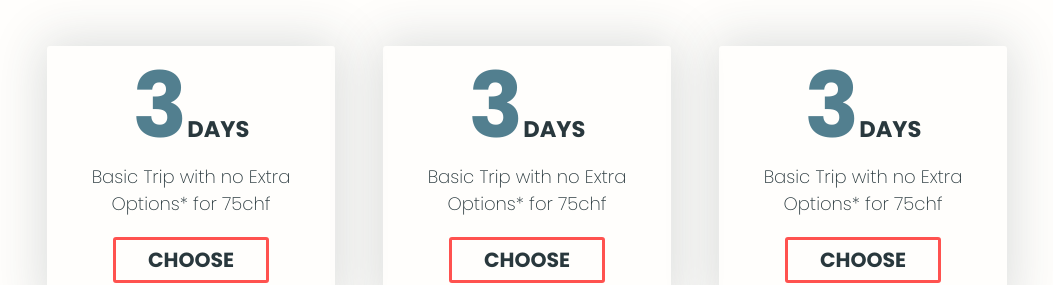
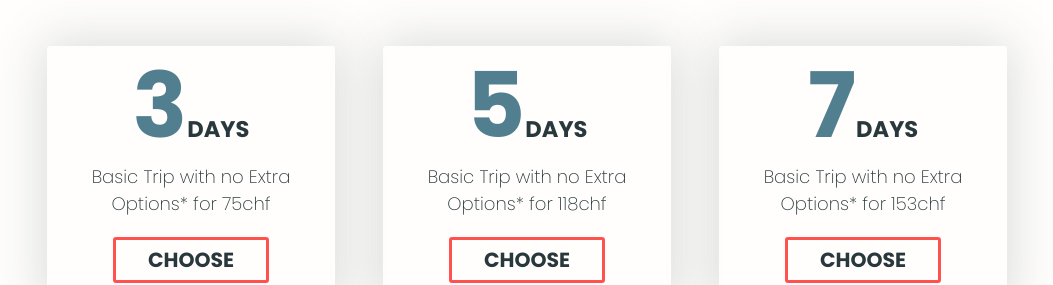
Before and after one commit to daduckster/online-vacation-shop_react, a React (Create React App) app: page /home in a window 1280 px wide. Shown: the part 1136-1421 px from the top of the page, without its empty margins (113-1166 px from the left). Built offline with nearby package versions, Linux system fonts and the light colour scheme.

Commit message:
setup redux for trip duration, options on shop page are reacting on duration choice on home page

```diff
--- a/package.json
+++ b/package.json
@@ -3,6 +3,7 @@
   "version": "0.1.0",
   "private": true,
   "dependencies": {
+    "@reduxjs/toolkit": "^1.8.2",
     "@testing-library/jest-dom": "^5.16.4",
     "@testing-library/react": "^13.2.0",
     "@testing-library/user-event": "^13.5.0",
@@ -13,6 +14,7 @@
     "react": "^18.1.0",
     "react-dom": "^18.1.0",
     "react-icons": "^4.3.1",
+    "react-redux": "^8.0.2",
     "react-router-dom": "^6.3.0",
     "react-router-hash-link": "^2.4.3",
     "react-scripts": "5.0.1",
@@ -47,6 +49,7 @@
   },
   "devDependencies": {
     "@types/react-icons": "^3.0.0",
+    "@types/react-redux": "^7.1.24",
     "@types/react-router-dom": "^5.3.3",
     "@types/react-router-hash-link": "^2.4.5",
     "@types/sass": "^1.43.1",
--- a/src/components/homePage/durationHome/DurationHome.tsx
+++ b/src/components/homePage/durationHome/DurationHome.tsx
@@ -3,6 +3,12 @@ import DurationPlate from './DurationPlate';
 import styles from './DurationHome.module.scss';
 
 function DurationHome() {
+  const durationData = [
+    { days: 3, price: 75 },
+    { days: 5, price: 118 },
+    { days: 7, price: 153 },
+  ];
+
   return (
     <article id="duration" className={styles.durationContainer}>
       <header className={styles.header}>
@@ -10,9 +16,7 @@ function DurationHome() {
         <h3 className={styles.stepName}>CHOOSE LENGTH OF YOUR TRIP</h3>
       </header>
       <div className={styles.plateWrapper}>
-        <DurationPlate />
-        <DurationPlate />
-        <DurationPlate />
+        {durationData.map((data) => <DurationPlate key={data.days} data={data} />)}
       </div>
       <p className={styles.spoilerPlate}>
         *You can add Extra Options on the next step.
--- a/src/components/homePage/durationHome/DurationPlate.module.scss
+++ b/src/components/homePage/durationHome/DurationPlate.module.scss
@@ -52,6 +52,7 @@
   font-family: 'Poppins', sans-serif;
   font-weight: 700;
   color: $text;
+  text-decoration: none;
   cursor: pointer;
 
   &:hover {
--- a/src/components/homePage/durationHome/DurationPlate.tsx
+++ b/src/components/homePage/durationHome/DurationPlate.tsx
@@ -1,15 +1,28 @@
 import React from 'react';
+import { HashLink as Link } from 'react-router-hash-link';
 import styles from './DurationPlate.module.scss';
+import { useAppDispatch } from '../../../store/hooks/hooks';
+import { setDaysToChosenAmount } from '../../../store/slices/durationSlice';
 
-function DurationPlate() {
+interface PropTypes {
+  data: { days: number, price: number }
+}
+
+function DurationPlate({ data }:PropTypes) {
+  const dispatch = useAppDispatch();
+
   return (
     <section className={styles.durationPlateContainer}>
       <h4 className={styles.numOfDays}>
-        3
+        {data.days}
         <span className={styles.daysSpan}>DAYS</span>
       </h4>
-      <p className={styles.explanationText}>Basic Trip with no Extra Options* for 75chf</p>
-      <button type="button" className={styles.chooseBtn}> CHOOSE</button>
+      <p className={styles.explanationText}>
+        Basic Trip with no Extra Options* for
+        {` ${data.price}`}
+        chf
+      </p>
+      <Link to="/shop#" className={styles.chooseBtn} onClick={() => dispatch(setDaysToChosenAmount(data.days))}>CHOOSE</Link>
     </section>
   );
 }
--- a/src/components/shopPage/activitiesShop/ActivitiesShop.tsx
+++ b/src/components/shopPage/activitiesShop/ActivitiesShop.tsx
@@ -3,8 +3,12 @@ import inhStylesHeroHome from '../../homePage/heroHome/HeroHome.module.scss';
 import inhStylesDurationHome from '../../homePage/durationHome/DurationHome.module.scss';
 import styles from './ActivitiesShop.module.scss';
 import Activity from './Activity';
+import { useAppSelector } from '../../../store/hooks/hooks';
 
 function ActivitiesShop() {
+  const duration = useAppSelector((state) => state.duration.value);
+  const options = [3, 5, 7];
+
   return (
     <article className={styles.shopContainer}>
       <header className={inhStylesDurationHome.header}>
@@ -16,9 +20,12 @@ function ActivitiesShop() {
         <label htmlFor="selectDays">
           Amount of days in your Basic Trip:
           <select name="selectDays" id="selectDays" className={styles.daysSelect}>
-            <option value="3">3</option>
-            <option value="3">5</option>
-            <option value="3">7</option>
+            {options.map((option) => {
+              if (option === duration) {
+                return <option value={option} selected>{option}</option>;
+              }
+              return <option value={option}>{option}</option>;
+            })}
           </select>
         </label>
       </div>
--- a/src/index.tsx
+++ b/src/index.tsx
@@ -1,13 +1,17 @@
 import React from 'react';
 import ReactDOM from 'react-dom/client';
 import './index.scss';
+import { Provider } from 'react-redux';
 import RouteSwitch from './RouteSwitch';
+import { store } from './store/store';
 
 const root = ReactDOM.createRoot(
   document.getElementById('root') as HTMLElement,
 );
 root.render(
   <React.StrictMode>
-    <RouteSwitch />
+    <Provider store={store}>
+      <RouteSwitch />
+    </Provider>
   </React.StrictMode>,
 );
--- /dev/null
+++ b/src/store/hooks/hooks.ts
@@ -0,0 +1,5 @@
+import { TypedUseSelectorHook, useDispatch, useSelector } from 'react-redux';
+import type { RootState, AppDispatch } from '../store';
+
+export const useAppDispatch = () => useDispatch<AppDispatch>();
+export const useAppSelector: TypedUseSelectorHook<RootState> = useSelector;
--- /dev/null
+++ b/src/store/slices/durationSlice.ts
@@ -0,0 +1,22 @@
+import { createSlice, PayloadAction } from '@reduxjs/toolkit';
+
+export interface DurationState {
+  value: number
+}
+
+const initialState: DurationState = {
+  value: 3,
+};
+
+export const durationSlice = createSlice({
+  name: 'duration',
+  initialState,
+  reducers: {
+    setDaysToChosenAmount: (state, action: PayloadAction<number>) => {
+      state.value = action.payload;
+    },
+  },
+});
+
+export const { setDaysToChosenAmount } = durationSlice.actions;
+export default durationSlice.reducer;
--- /dev/null
+++ b/src/store/store.ts
@@ -0,0 +1,11 @@
+import { configureStore } from '@reduxjs/toolkit';
+import durationReducer from './slices/durationSlice';
+
+export const store = configureStore({
+  reducer: {
+    duration: durationReducer,
+  },
+});
+
+export type RootState = ReturnType<typeof store.getState>;
+export type AppDispatch = typeof store.dispatch;
```
Also changed, not shown: .eslintrc.json, 1 other file (tests, documents, lock files or other folders).
